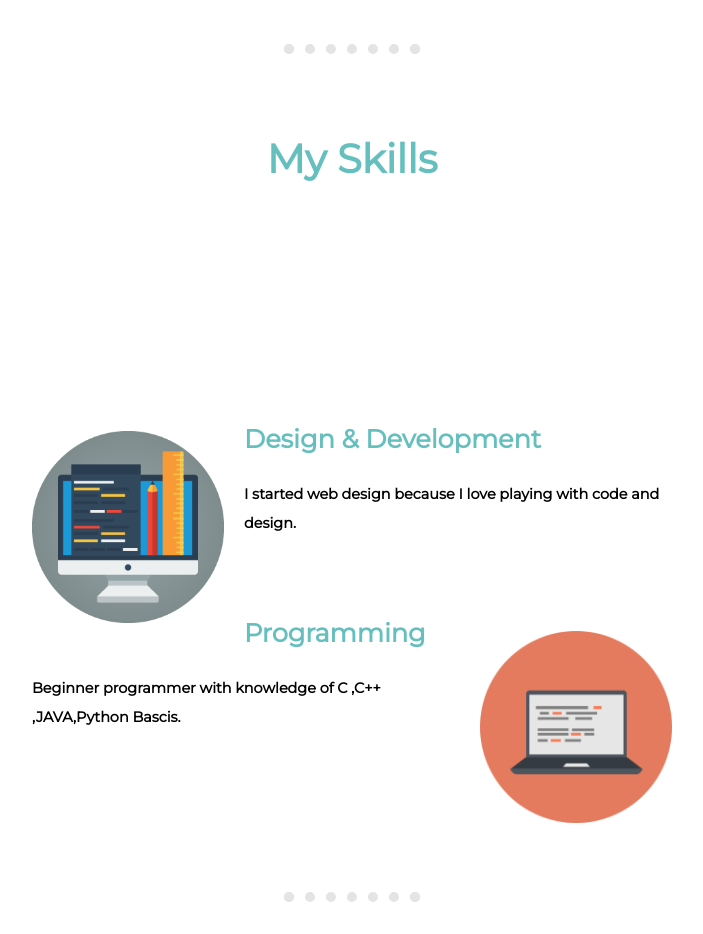
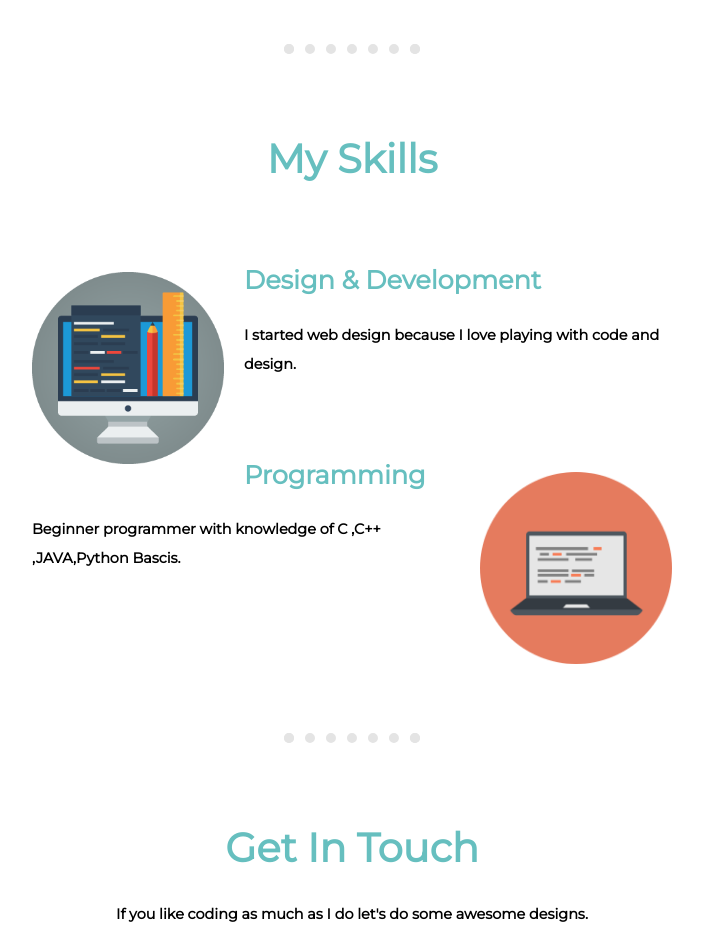
Before and after one commit to swapnildawange/cv, a plain HTML site: page index.html in a window 1280 px wide. Shown: the part 1340-2274 px from the top of the page, without its empty margins (288-991 px from the left). Drawn offline with Linux system fonts and the light colour scheme.

Commit message:
margin removed

```diff
--- a/index.html
+++ b/index.html
@@ -144,8 +144,8 @@ hr{
    font-family: 'Montserrat', sans-serif;
    font-size: 2.5rem;
    text-align: center;
-   margin-bottom: 10rem;
-   padding-bottom: 5rem;
+
+   padding-bottom: 3rem;
    }
 .row1{
 
```
